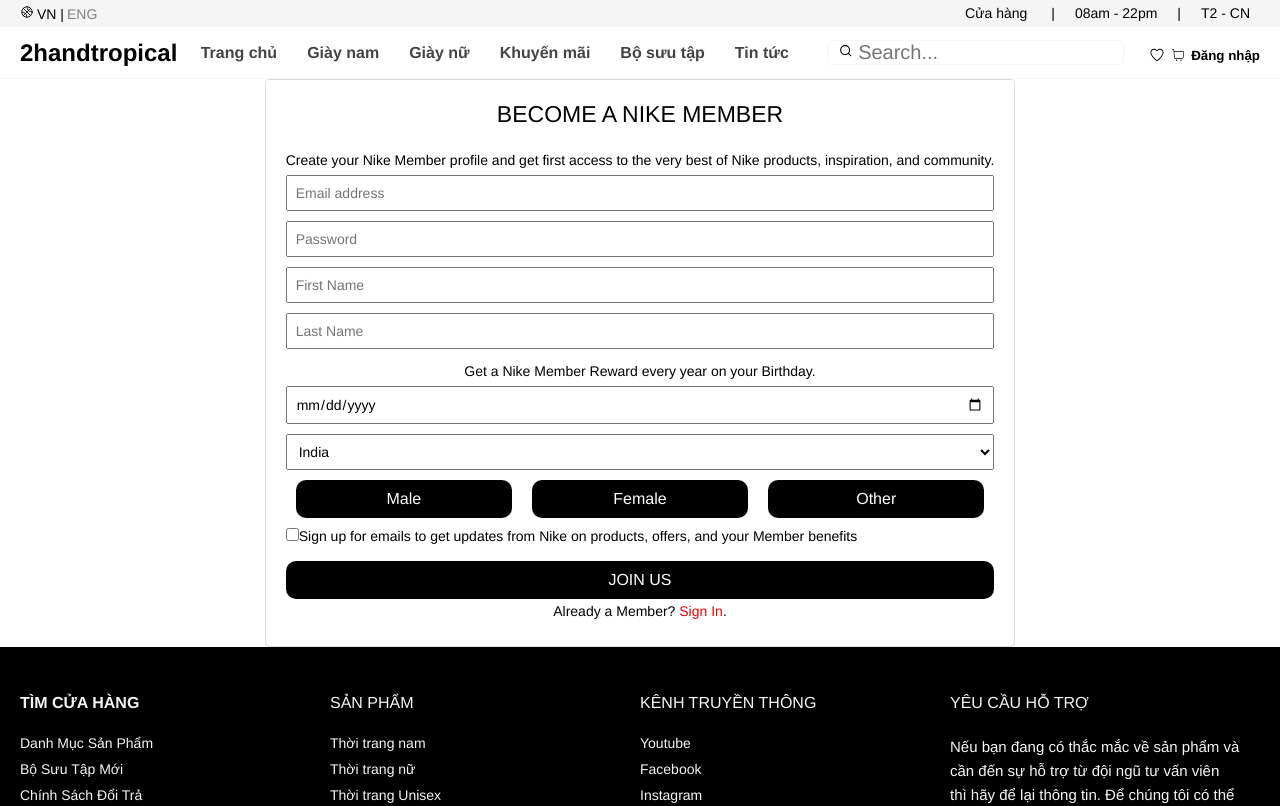
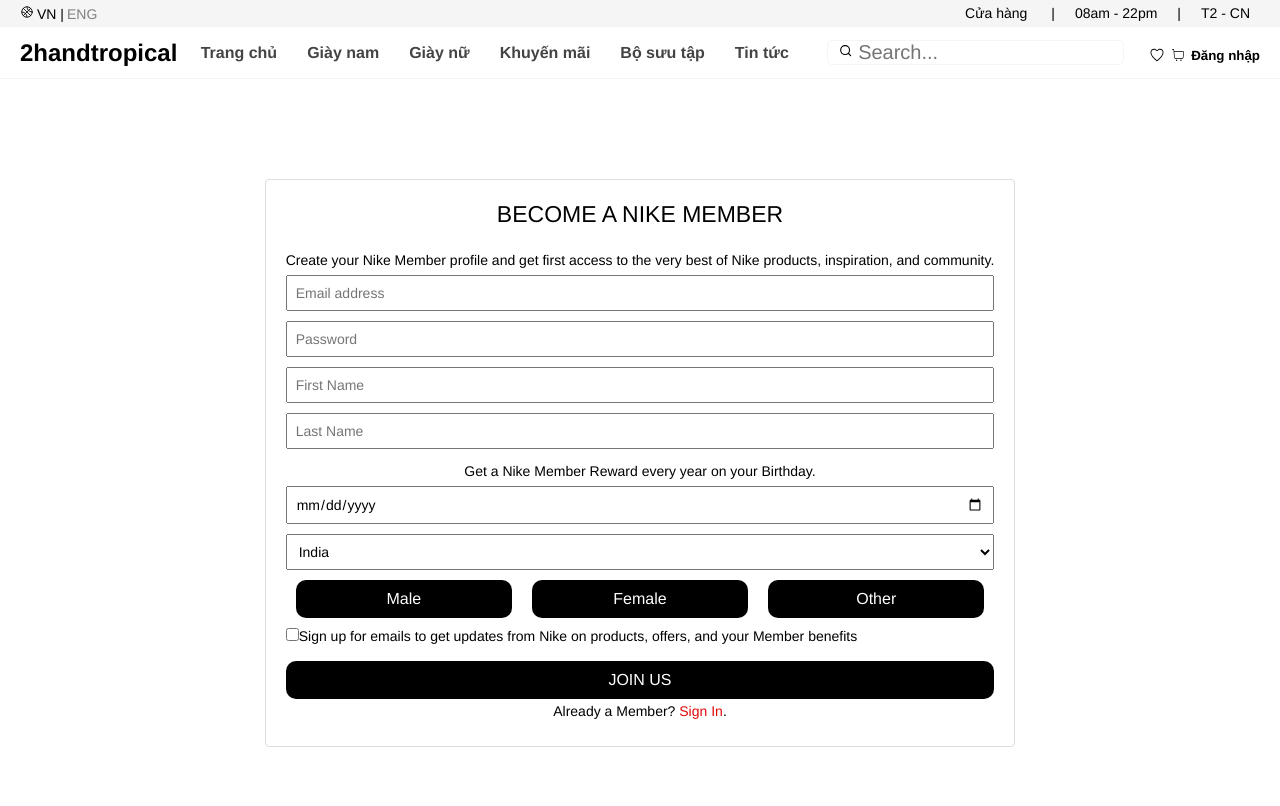
Before and after one commit to VuTan/fe_project, a React (Create React App) app: page /SigUp in a window 1280 px wide. Shown: the top 806 px of the page. Built offline with nearby package versions, Linux system fonts and the light colour scheme.

Commit message:
sửa giao diện Login SignUp

```diff
--- a/src/component/Login/Login.scss
+++ b/src/component/Login/Login.scss
@@ -6,9 +6,15 @@
   height: 100vh;
 }
 
+.align-Login {
+  display: flex;
+  justify-content: center;
+  align-items: center;
+}
+
 .login-container {
   max-width: 400px;
-  margin: 0 auto;
+  margin: 80px 0 80px 0;
   padding: 20px;
   border: 3px solid #ddd;
   border-radius: 4px;
@@ -19,7 +25,7 @@
   text-decoration: none;
 }
 
-.user-policy{
+.user-policy {
   color: $bg-gray;
 }
 
--- a/src/component/Login/Login.tsx
+++ b/src/component/Login/Login.tsx
@@ -1,4 +1,4 @@
-import React, { useState } from 'react';
+import React, {useState} from 'react';
 import './Login.scss';
 import Header from "../Header/Header";
 import Footer from "../Footer/Footer";
@@ -9,15 +9,16 @@
     const [email, setEmail] = useState('');
     const [password, setPassword] = useState('');
 
-    const handleSubmit = (event:React.FormEvent<HTMLFormElement>) => {
+    const handleSubmit = (event: React.FormEvent<HTMLFormElement>) => {
         event.preventDefault();
         console.log('Email:', email);
         console.log('Password:', password);
     };
 
     return (
-        <div className="page-container" >
+        <>
             <Header></Header>
+            <div className="align-Login">
                 <div className="login-container">
                     <h2>2handtropical</h2>
                     <h3>Log In</h3>
@@ -42,19 +43,22 @@
                         </div>
                         <div className="form-group">
                             <label>
-                        <input type="checkbox" /> Remember me
+                                <input type="checkbox"/> Remember me
                             </label>
                             <NavLink to="#" className="forgot-password">Forgot Pass?</NavLink>
                         </div>
-                <p className={"note"}>By logging into the 2handtropica store you accept our <NavLink to={"#"} className={"user-policy"}> user policy </NavLink> policies</p>
+                        <p className={"note"}>By logging into the 2handtropica store you accept our <NavLink to={"#"}
+                                                                                                             className={"user-policy"}> user
+                            policy </NavLink> policies</p>
                         <button type="submit" className="login-button">Submit</button>
                         <p className={"note"}>
                             You don't have account? <NavLink to="/SigUp" className="Sigup">2handmembers.</NavLink>
                         </p>
                     </form>
                 </div>
+            </div>
             <Footer></Footer>
-    </div>
+        </>
     );
 };
 
--- a/src/component/SigUp/SigUp.scss
+++ b/src/component/SigUp/SigUp.scss
@@ -1,16 +1,18 @@
 @import "../../base";
 
-.page-container1 {
+
+.align-SignUp {
   display: flex;
-  flex-direction: column;
-  height: 100vh;
+  justify-content: center;
+  align-items: center;
+  margin: 100px 0 100px 0;
 }
 
 .signup-form {
   display: flex;
   flex-direction: column;
   max-width: 900px;
-  margin: 0 auto;
+
   padding: 20px;
   border: 1px solid #ddd;
   border-radius: 4px;
--- a/src/component/SigUp/SigUp.tsx
+++ b/src/component/SigUp/SigUp.tsx
@@ -1,8 +1,8 @@
-import React, { useState } from 'react';
+import React, {useState} from 'react';
 import './SigUp.scss';
 import Header from '../Header/Header';
 import Footer from '../Footer/Footer';
-import { NavLink } from 'react-router-dom';
+import {NavLink} from 'react-router-dom';
 
 interface FormData {
     email: string;
@@ -30,7 +30,7 @@
     const handleChange = (
         event: React.ChangeEvent<HTMLInputElement | HTMLSelectElement | HTMLTextAreaElement>
     ) => {
-        const { name, value, type } = event.target;
+        const {name, value, type} = event.target;
         if (type === 'checkbox') {
             setFormData((prevFormData) => ({
                 ...prevFormData,
@@ -56,9 +56,9 @@
         console.log(formData);
     };
 
-    return (
-        <div className="page-container1">
-            <Header />
+    return (<>
+            <Header/>
+            <div className="align-SignUp">
                 <form onSubmit={handleSubmit} className="signup-form">
                     {/*<div className="column">*/}
                     <h3>BECOME A NIKE MEMBER</h3>
@@ -152,8 +152,9 @@
                     </p>
                     {/*</div>*/}
                 </form>
+            </div>
             <Footer/>
-        </div>
+        </>
     );
 };
 
```
Lines whose indentation alone changed are shown as unchanged.
